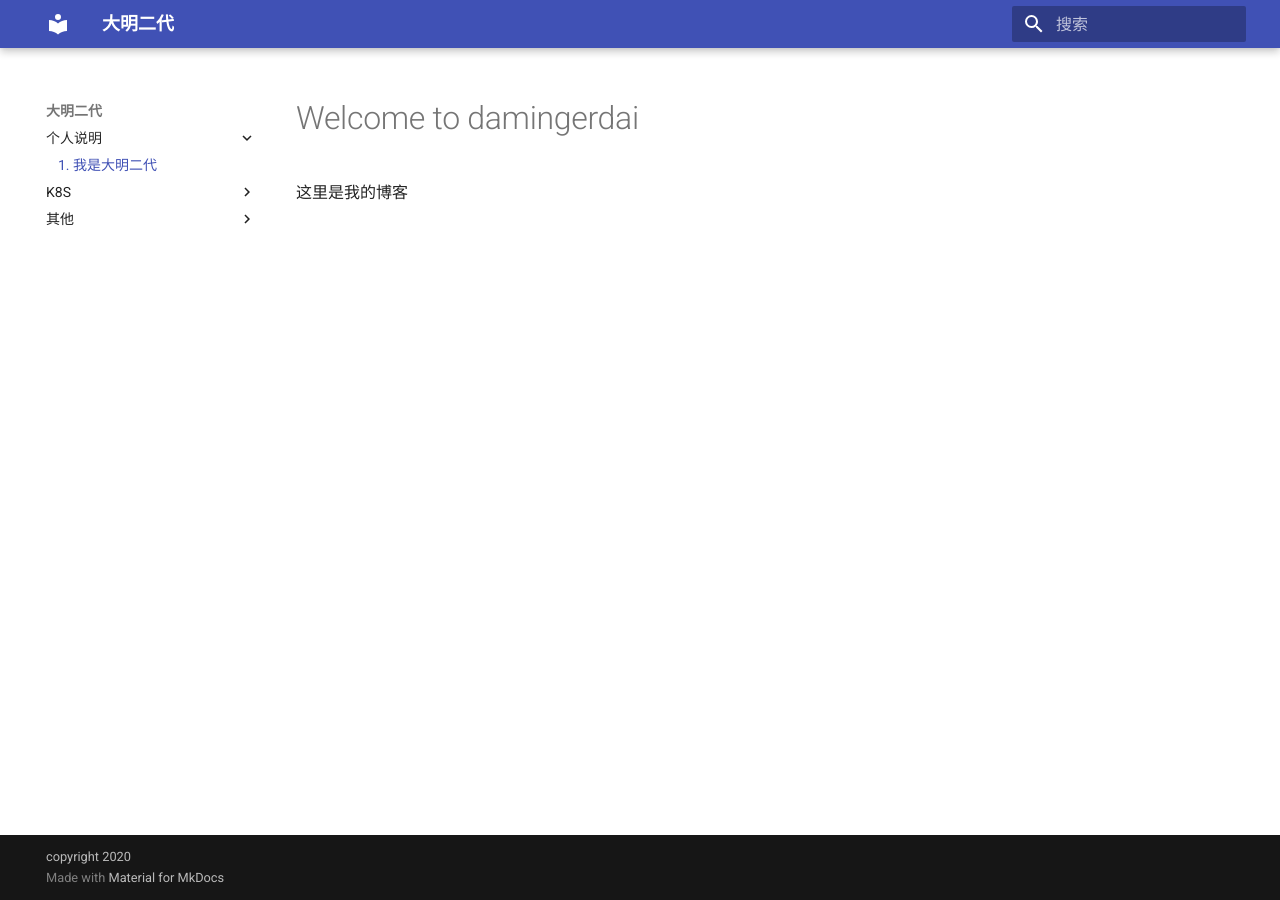
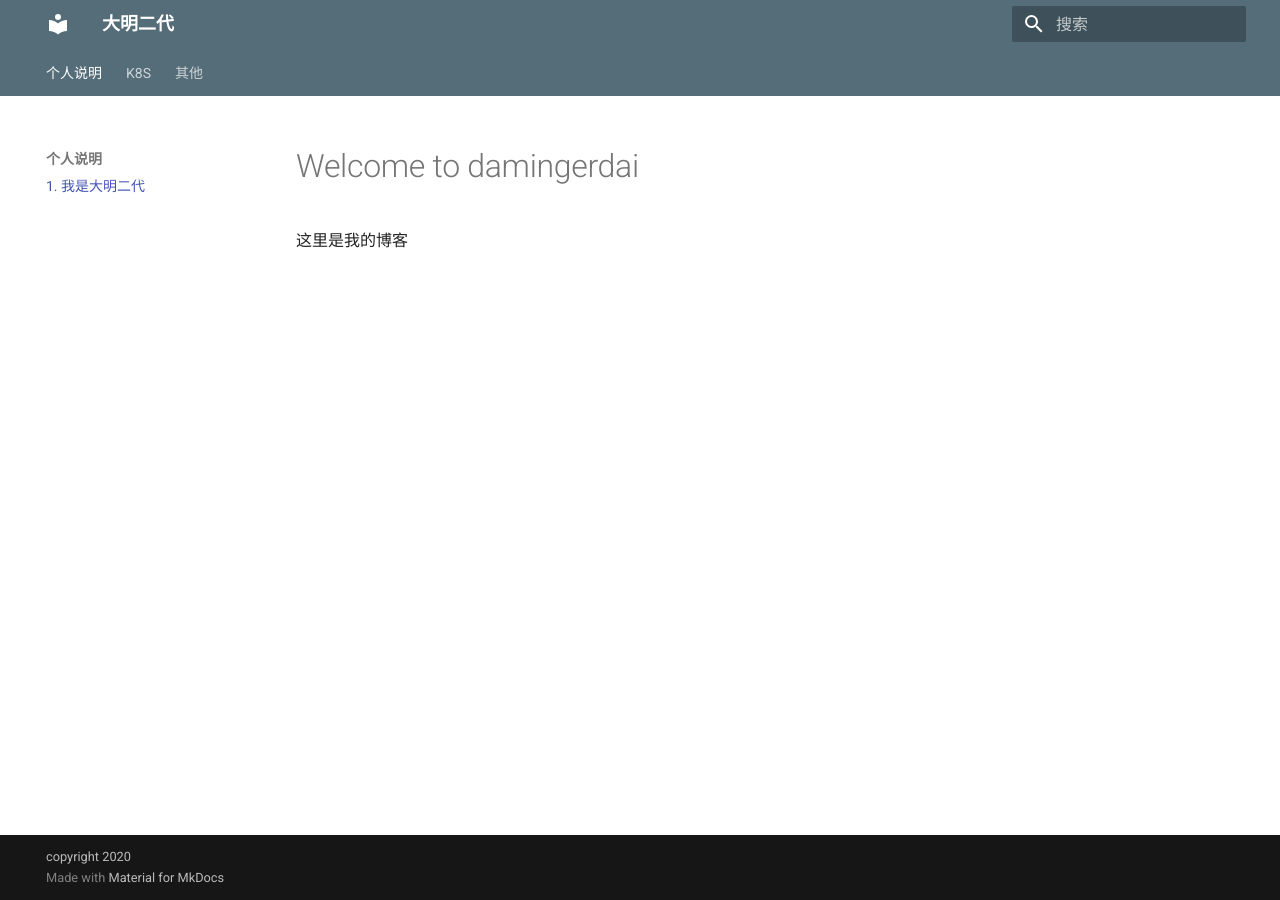
Before and after one commit to damingerdai/damingerdai.github.io, an MkDocs documentation site: the page built from docs/index.md, in a window 1280 px wide. Built offline with MkDocs 1.6.1 and Material for MkDocs 9.7.7, drawn with Linux system fonts in a browser that asks for light colours.

```diff
--- a/mkdocs.yml
+++ b/mkdocs.yml
@@ -1,14 +1,15 @@
 site_name: 大明二代
 site_description: 大明二代的博客
 site_author: 明国宾
+site_url: https://damingerdai.github.io/
 
 theme:
   name: material
-  # palette:
-  #   primary: 'Blue Grey'
-  #   accent: 'Pink'
+  palette:
+    primary: 'Blue Grey'
+    accent: 'Pink'
   feature:
-    - navigation.tabs
+    tabs: true
   #font:
     #text: 'Ubuntu'
     #code: 'Ubuntu Mono'
```
